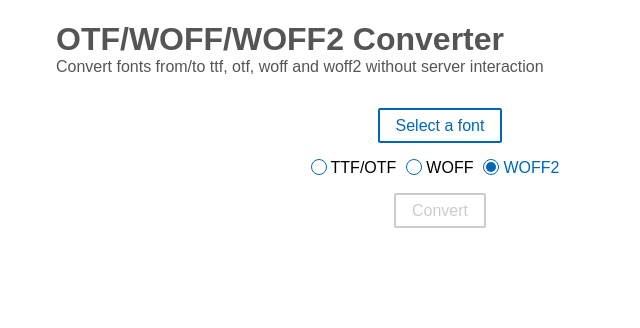
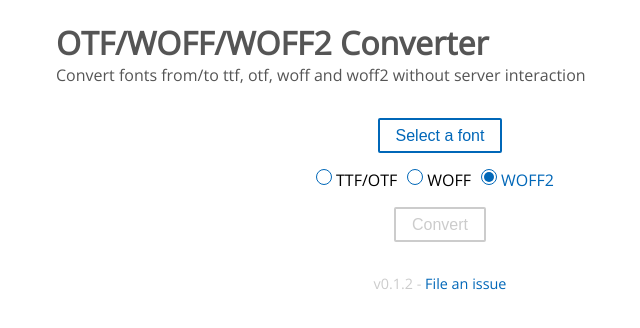
Before and after one commit to bashi/kombu, a website built with webpack: page html/index.html in a window 1280 px wide. Shown: the whole page, without its empty margins (200-840 px from the left). Built offline with nearby package versions, Linux system fonts and the light colour scheme; files whose address does not match are found by name.

Commit message:
Use OpenSans

```diff
--- a/html/index.html
+++ b/html/index.html
@@ -3,6 +3,7 @@
 
 <head>
   <title>OTF/WOFF/WOFF2 Converter</title>
+  <link href="https://fonts.googleapis.com/css?family=Open+Sans" rel="stylesheet">
   <!-- TODO: Figure out why async doesn't work -->
   <script defer src="app.js"></script>
   <link rel="stylesheet" href="style.css">
@@ -55,7 +56,11 @@
     <div id="error-message-container" class="error-message-off"></div>
   </main>
 
-  <footer class="container"></footer>
+  <footer class="container">
+    <!-- TODO: Don't hardcode version -->
+    <span>v0.1.2</span> -
+    <a href="https://github.com/bashi/kombu/issues">File an issue</a>
+  </footer>
 </body>
 
 </html>
--- a/public/style.css
+++ b/public/style.css
@@ -4,7 +4,7 @@
 }
 
 html, body {
-  font-family: sans-serif;
+  font-family: 'Open Sans', sans-serif;
   padding: 0;
   margin: 0;
 }
@@ -116,7 +116,8 @@ header h1 a:hover {
 }
 
 footer {
-  margin: 1rem 0 1rem 0;
+  color: #ccc;
+  margin: 2rem 0 1rem 0;
   font-size: 0.9rem;
   text-align: center;
 }
```
